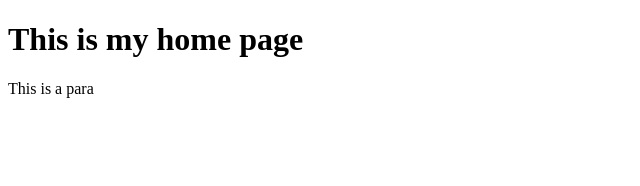
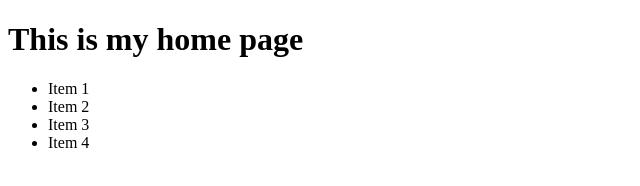
Before and after one commit to provks/test, a plain HTML site: page index.html in a window 1280 px wide. Shown: the whole page, without its empty margins (0-640 px from the left). Drawn offline with Linux system fonts and the light colour scheme.

Commit message:
add a unordered list

```diff
--- a/index.html
+++ b/index.html
@@ -8,6 +8,11 @@
 </head>
 <body>
   <h1>This is my home page</h1>
-  <p>This is a para</p>
+  <ul>
+    <li>Item 1</li>
+    <li>Item 2</li>
+    <li>Item 3</li>
+    <li>Item 4</li>
+  </ul>
 </body>
 </html>
```
